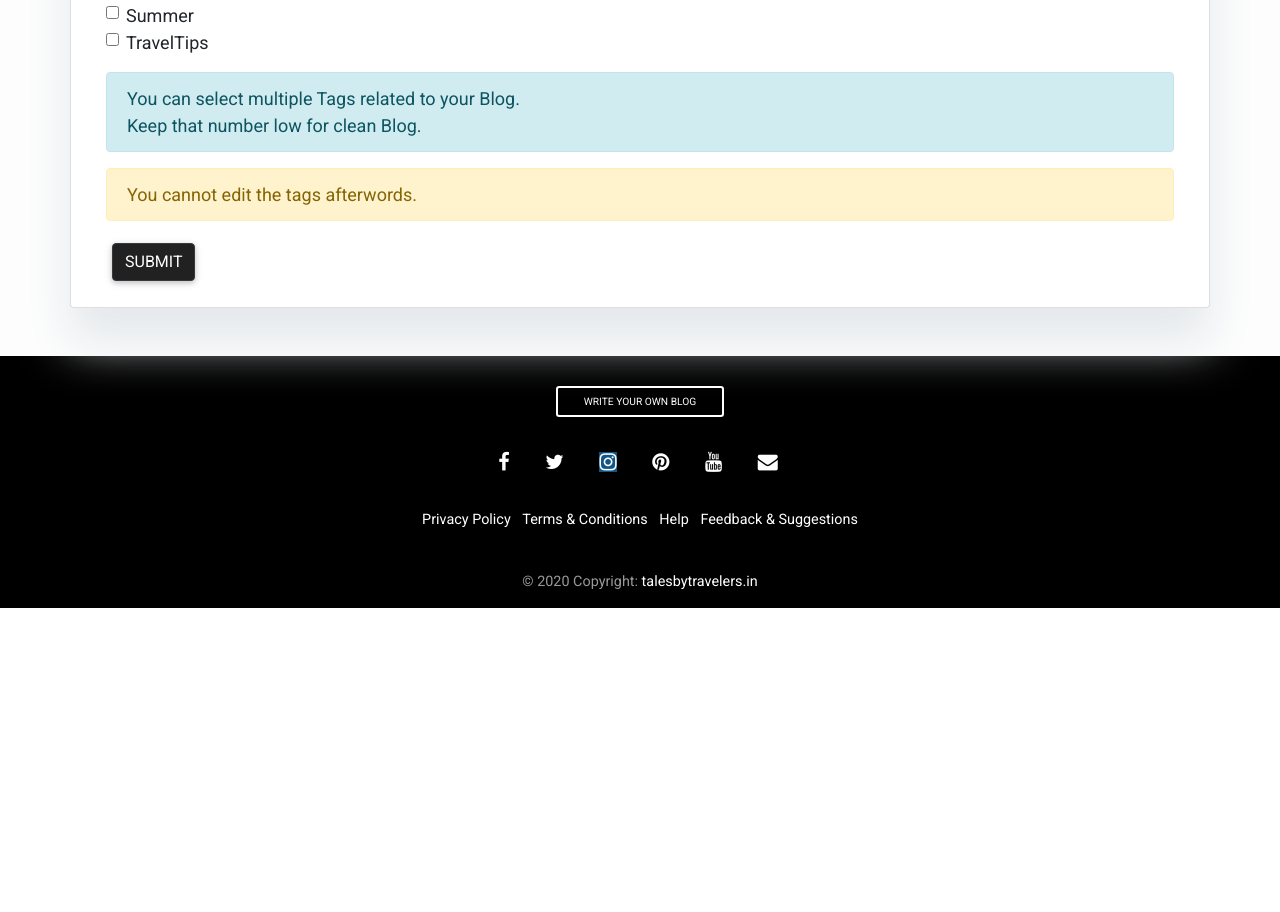
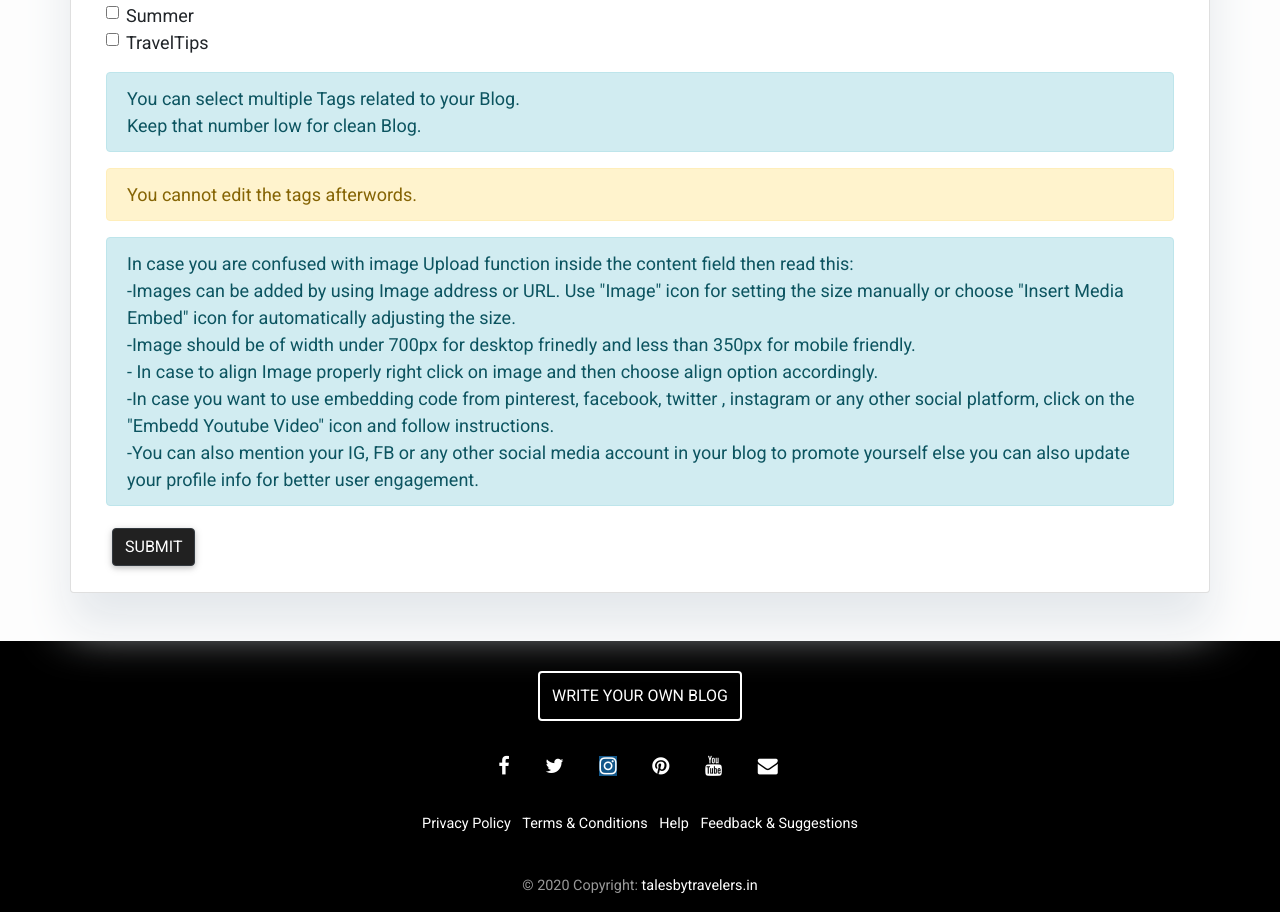
Before and after one commit to mayankchauhan96/Travel-Blogging-website, a Django app: page /blog_form/ in a window 1280 px wide. Shown: the part 1684-2596 px from the top of the page. Before the commit the page ends 2292 px from the top, so only its background shows below. Run offline with Django 3.2, Linux system fonts and the light colour scheme; the visitor is signed in with stand-in values (Sample User, id 1); some libraries are stand-ins or nearby versions.

Commit message:
Helping text for blog

```diff
--- a/blog/models.py
+++ b/blog/models.py
@@ -49,6 +49,7 @@ CATEGORY= (
     ("Solo","Solo"),
     ("Summer","Summer"),
     ("TravelTips","TravelTips"),
+    ("Photography","Photography"),
 
 )
 
--- a/mysite/settings.py
+++ b/mysite/settings.py
@@ -123,7 +123,7 @@ CKEDITOR_CONFIGS = {
                        'JustifyLeft', 'JustifyCenter', 'JustifyRight', 'JustifyBlock', '-', 'BidiLtr', 'BidiRtl']},
             {'name': 'links', 'items': ['Link', 'Unlink', 'Anchor']},
             {'name': 'insert',
-             'items': ['Image', 'Flash', 'Table', 'HorizontalRule', 'Smiley', 'SpecialChar', 'PageBreak','Iframe']},
+             'items': [ 'Flash', 'Table', 'HorizontalRule', 'Smiley', 'SpecialChar', 'PageBreak','Iframe']},
             '/',
             {'name': 'styles', 'items': ['Styles', 'Format', 'Font', 'FontSize']},
             {'name': 'colors', 'items': ['TextColor', 'BGColor']},
@@ -131,7 +131,7 @@ CKEDITOR_CONFIGS = {
             '/',  # put this to force next toolbar on new line
             {'name': 'yourcustomtools', 'items': [
                 # put the name of your editor.ui.addButton here
-                'Preview','Youtube','Embed',
+              'Image', 'Preview','Youtube','Embed',
 
             ]},
 
--- a/templates/base.html
+++ b/templates/base.html
@@ -295,7 +295,7 @@
 
             <!--Call to action-->
             <div class="pt-4">
-            <a class="btn btn-outline-white btn-sm" href="{% url 'blog:blog_form' %}" target="_blank" role="button">Write Your Own Blog
+            <a class="btn btn-outline-white btn" href="{% url 'blog:blog_form' %}" target="_blank" role="button">Write Your Own Blog
             </a>
 
             </div>
--- a/templates/blogform.html
+++ b/templates/blogform.html
@@ -62,6 +62,15 @@
           <div class="alert alert-warning" role="alert">
           You cannot edit the tags afterwords.
           </div>
+          <div class="alert alert-info" role="alert">
+            In case you are confused with image Upload function inside the content field then read this: <br>
+            -Images can be added by using Image address or URL. Use "Image" icon for setting the size manually or choose "Insert Media Embed" icon for automatically adjusting the size. <br>
+            -Image should be of width under 700px for desktop frinedly and less than 350px for mobile friendly. <br>
+            - In case to align Image properly right click on image and then choose align option accordingly. <br>
+            -In case you want to use embedding code from pinterest, facebook, twitter , instagram or any other social platform, click on the "Embedd Youtube Video" icon and follow instructions. <br>
+            -You can also mention your IG, FB or any other social media account in your blog to promote yourself else you can also update your profile info for better user engagement.
+
+           </div>
 
           <button type="submit" method= "POST" class="btn btn-dark ">Submit</button>
         </form>
--- a/templates/index.html
+++ b/templates/index.html
@@ -15,7 +15,6 @@
         border-top-right-radius: calc(1.5rem - 1px);
 
     }
-
 
 
     .cta-100 {
```
Also changed, not shown: blog/forms.py (line endings or trailing spaces).
